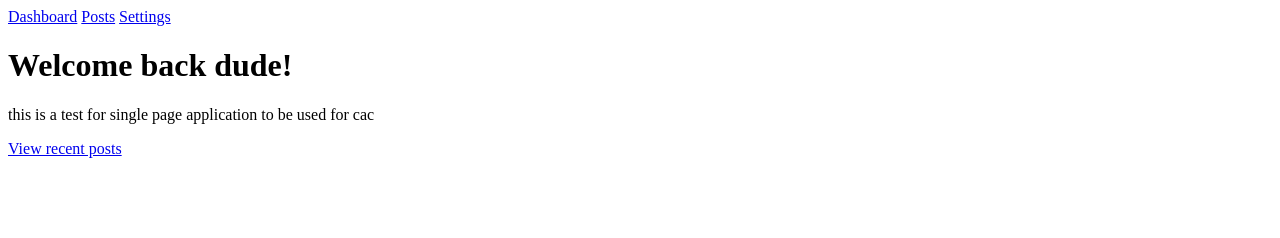
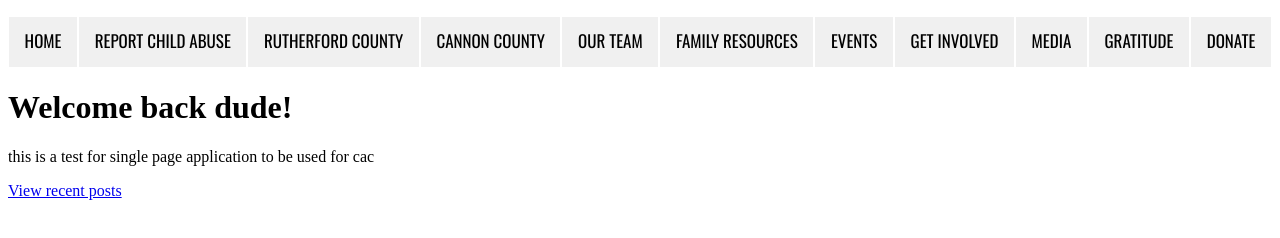
Before and after one commit to sdmac101/LandingPage, a website with bundled scripts: page frontend/index.html in a window 1280 px wide. Built offline with nearby package versions, Linux system fonts and the light colour scheme.

Commit message:
worked on setting up the single page app and the nav bar. Nav bar not completely finished however. -SM

```diff
--- a/frontend/index.html
+++ b/frontend/index.html
@@ -4,16 +4,28 @@
 <head>
     <meta charset="UTF-8">
     <meta name="viewport" content="width=device-width, initial-scale=1.0">
+    <link rel="stylesheet" href="/static/css/index.css">
+    <link href="https://fonts.googleapis.com/css2?family=Oswald:wght@300;400&display=swap" rel="stylesheet">
     <title>Single Page App</title>
 </head>
 <body>
-    <nav class = "nav">
-        <a href="/" class="nav_link" data-link>Dashboard</a>
-        <a href="/posts" class="nav_link" data-link>Posts</a>
-        <a href="/settings" class="nav_link" data-link>Settings</a>
-    </nav>
+    <ul class = "nav-bar">
+        <li class="nav_link"> <a href="/"  data-link>HOME</a> </li>
+        <li class="nav_link"> <a href="/posts" data-link>REPORT CHILD ABUSE</a> </li>
+        <li class="nav_link"> <a href="/settings" data-link>RUTHERFORD COUNTY</a> </li>
+        <li class="nav_link"> <a href="/settings" data-link>CANNON COUNTY</a> </li>
+        <li class="nav_link"> <a href="/settings" data-link>OUR TEAM</a> </li>
+        <li class="nav_link"> <a href="/settings" data-link>FAMILY RESOURCES</a> </li>
+        <li class="nav_link"> <a href="/settings" data-link>EVENTS</a> </li>
+        <li class="nav_link"> <a href="/settings" data-link>GET INVOLVED</a> </li>
+        <li class="nav_link"> <a href="/settings" data-link>MEDIA</a> </li>
+        <li class="nav_link"> <a href="/settings" data-link>GRATITUDE</a> </li>
+        <li class="nav_link"> <a href="/settings" data-link>DONATE</a> </li>
+    </ul>
 
-    <div id="app"></div>
+    <div id="app">
+
+    </div>
 
     <script type="module" src="/static/js/index.js"></script>
 
--- a/frontend/static/css/index.css
+++ b/frontend/static/css/index.css
@@ -0,0 +1,34 @@
+
+/* Desktop menu */
+@media all and (min-width: 900px) {
+    .nav-bar {
+        display: flex;
+        align-items: flex-start;
+        flex-wrap: nowrap;
+        justify-content: space-evenly;
+        padding: 0;
+    }
+    .nav_link {
+        list-style: none;
+        flex-grow: 1;
+        margin: 1px;
+        padding: 15px 15px;
+        text-align: center;
+        transition: background-color 0.5s;
+        background-color: rgb(240, 240, 240);
+    }
+    .nav_link:hover {
+        background-color: rgb(0, 118, 214);
+    }
+    .nav_link a {
+        text-decoration: none;
+        font-family: 'Oswald', sans-serif;
+        font-size: 17px;
+        line-height: 100%;
+        color: black;
+        transition: color 0.4s;
+    }
+    .nav_link:hover a {
+        color: white;
+    }
+}
```
Also changed, not shown: server.js (renamed from frontend/server.js), 1 other file.
